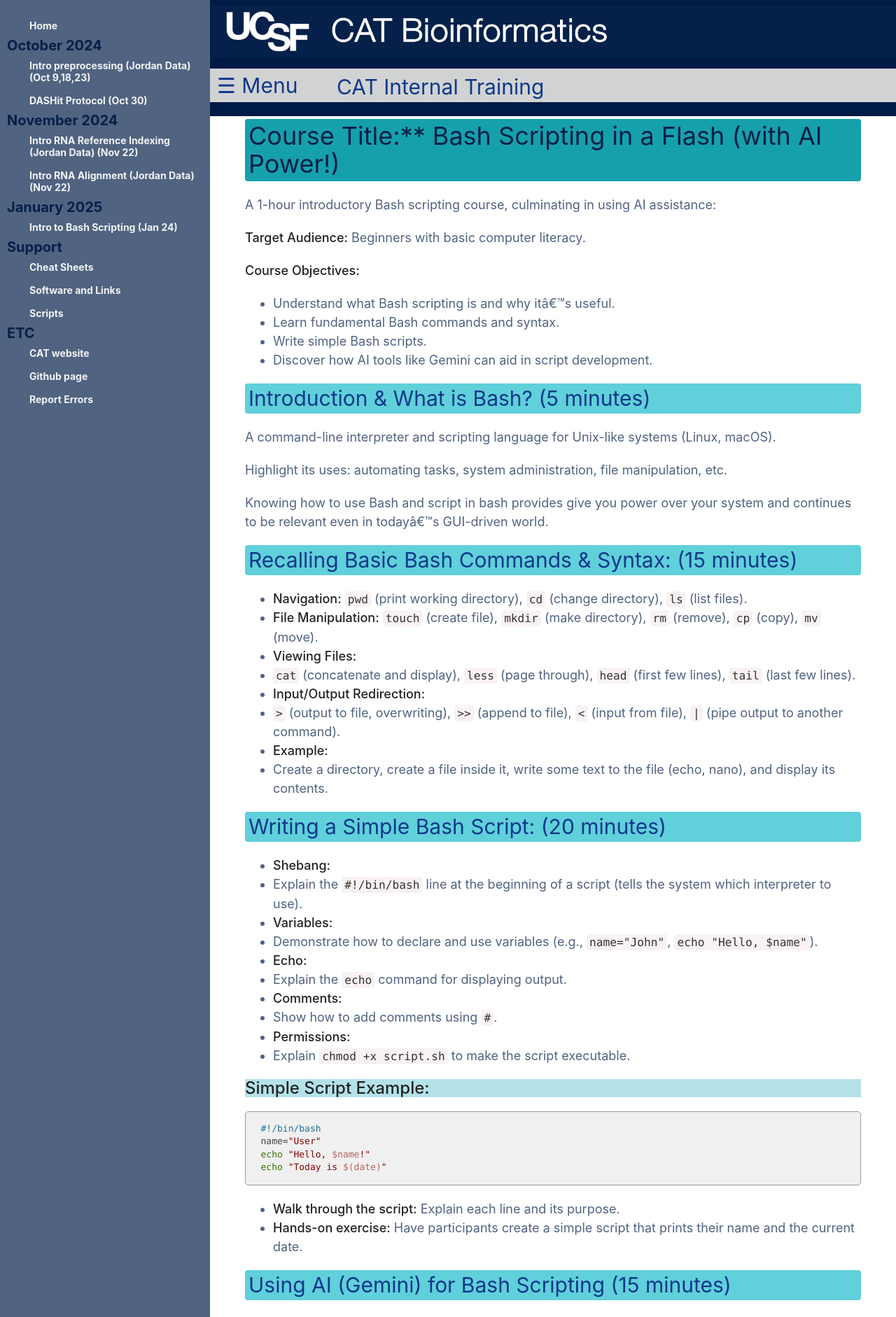
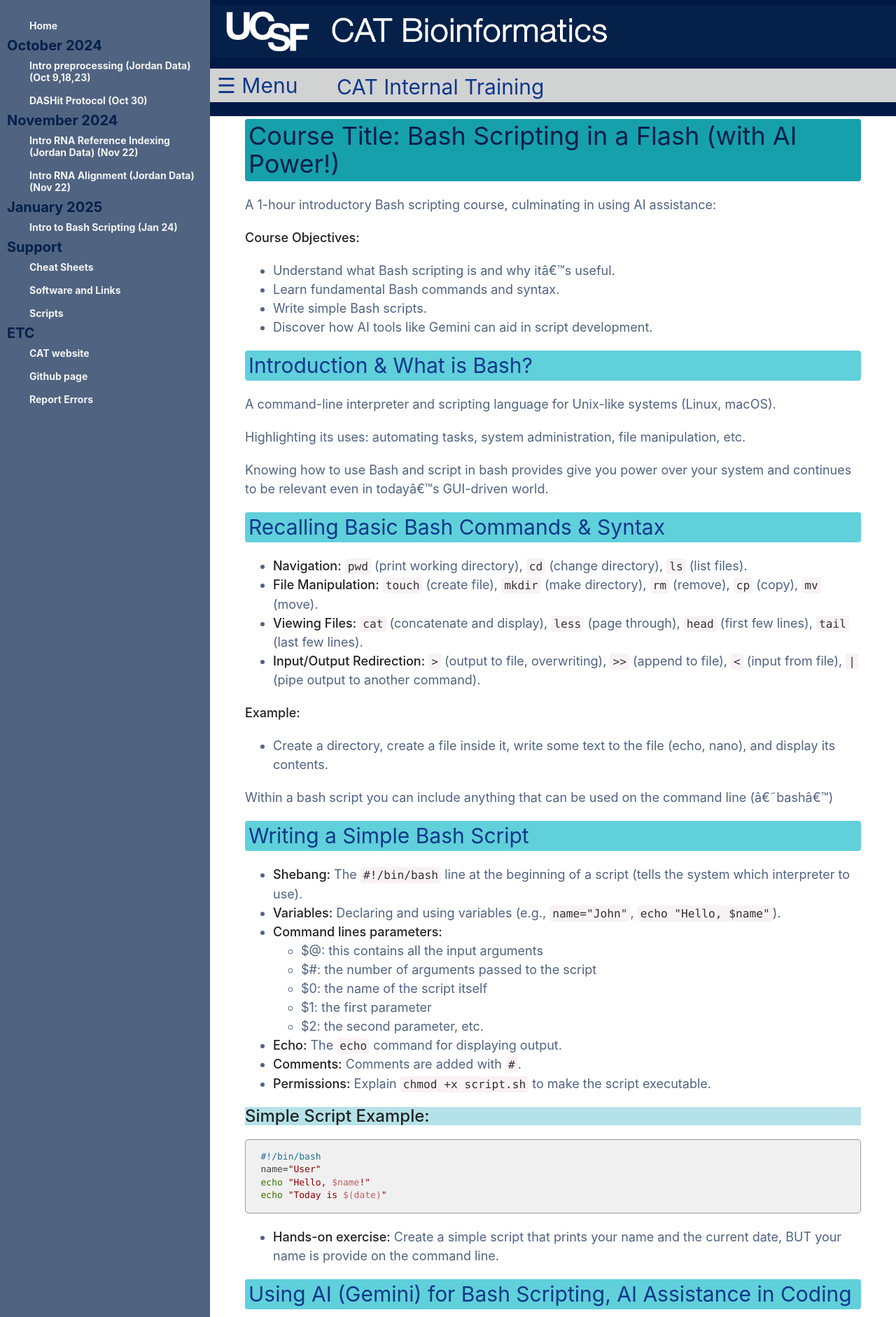
Before and after one commit to UCSF-CAT-Bioinformatics/CAT_Bioinfo_Training, a Jekyll site: the page built from intros/bashing.md, in a window 1280 px wide. Shown: the top 1882 px of the page at 70% size. Built offline with Jekyll 4.4.1, drawn with Linux system fonts in a browser that asks for light colours; our own code applies the rules of GitHub Pages for plain Markdown files; some of the changed text lies outside the part shown.

Commit message:
final push

````diff
--- a/intros/bashing.md
+++ b/intros/bashing.md
@@ -1,8 +1,6 @@
-# Course Title:** Bash Scripting in a Flash (with AI Power!)
+# Course Title: Bash Scripting in a Flash (with AI Power!)
 
 A 1-hour introductory Bash scripting course, culminating in using AI assistance:
-
-**Target Audience:** Beginners with basic computer literacy.
 
 **Course Objectives:**
 
@@ -11,40 +9,48 @@
 *   Write simple Bash scripts.
 *   Discover how AI tools like Gemini can aid in script development.
 
-
-## Introduction & What is Bash? (5 minutes)
+## Introduction & What is Bash?
 
 A command-line interpreter and scripting language for Unix-like systems (Linux, macOS).
 
-Highlight its uses: automating tasks, system administration, file manipulation, etc.
+Highlighting its uses: automating tasks, system administration, file manipulation, etc.
 
 Knowing how to use Bash and script in bash provides give you power over your system and continues to be relevant even in today's GUI-driven world.
 
-## Recalling Basic Bash Commands & Syntax: (15 minutes)
+## Recalling Basic Bash Commands & Syntax
 
 *   **Navigation:**
     `pwd` (print working directory), `cd` (change directory), `ls` (list files).
 *   **File Manipulation:**
     `touch` (create file), `mkdir` (make directory), `rm` (remove), `cp` (copy), `mv` (move).
 *   **Viewing Files:**
-*   `cat` (concatenate and display), `less` (page through), `head` (first few lines), `tail` (last few lines).
+    `cat` (concatenate and display), `less` (page through), `head` (first few lines), `tail` (last few lines).
 *   **Input/Output Redirection:**
-*   `>` (output to file, overwriting), `>>` (append to file), `<` (input from file), `|` (pipe output to another command).
-*   **Example:**
+    `>` (output to file, overwriting), `>>` (append to file), `<` (input from file), `|` (pipe output to another command).
+
+**Example:**
 *   Create a directory, create a file inside it, write some text to the file (echo, nano), and display its contents.
 
-## Writing a Simple Bash Script: (20 minutes)
+Within a bash script you can include anything that can be used on the command line ('bash')
+
+## Writing a Simple Bash Script
 
 *   **Shebang:**
-*   Explain the `#!/bin/bash` line at the beginning of a script (tells the system which interpreter to use).
+    The `#!/bin/bash` line at the beginning of a script (tells the system which interpreter to use).
 *   **Variables:**
-*   Demonstrate how to declare and use variables (e.g., `name="John"`, `echo "Hello, $name"`).
+    Declaring and using variables (e.g., `name="John"`, `echo "Hello, $name"`).
+*   **Command lines parameters:**
+    *   $@: this contains all the input arguments
+    *   $#: the number of arguments passed to the script
+    *   $0: the name of the script itself
+    *   $1: the first parameter
+    *   $2: the second parameter, etc.
 *   **Echo:**
-*   Explain the `echo` command for displaying output.
+    The `echo` command for displaying output.
 *   **Comments:**
-*   Show how to add comments using `#`.
+    Comments are added with `#`.
 *   **Permissions:**
-*   Explain `chmod +x script.sh` to make the script executable.
+    Explain `chmod +x script.sh` to make the script executable.
 
 ### **Simple Script Example:**
 
@@ -54,29 +60,94 @@
 echo "Hello, $name!"
 echo "Today is $(date)"
 ```
-*   **Walk through the script:** Explain each line and its purpose.
-*   **Hands-on exercise:** Have participants create a simple script that prints their name and the current date.
 
-## Using AI (Gemini) for Bash Scripting (15 minutes)
+*   **Hands-on exercise:** Create a simple script that prints your name and the current date, BUT your name is provide on the command line.
 
-*   **Introduce Gemini:** Explain how AI models like Gemini can assist in coding.
-*   **Demonstrate prompting Gemini:**
-    *   **Simple Task:** "Write a bash script to list all files in the current directory that are larger than 1MB."
-    *   **More Complex Task:** "Write a bash script that takes a directory as input and counts the number of files of each type (e.g., .txt, .pdf, .jpg) in that directory."
-*   **Analyze Gemini's output:**
-    *   Discuss the generated code, explaining its logic and syntax.
-    *   Show how to test and modify the code.
-    *   Emphasize the importance of understanding the generated code, not just blindly copying it.
-*   **Prompt Engineering Tips for Gemini:**
-    *   Be specific and descriptive in your prompts.
-    *   Provide context and examples if needed.
-    *   Iterate on your prompts based on the results.
-*   **Benefits of using AI for scripting:** Speed, discovering new methods, learning best practices.
-*   **Limitations:** AI may not always produce perfect code and requires human review.
+## Using AI (Gemini) for Bash Scripting, AI Assistance in Coding
+
+So we've learned the basics of Bash scripting. Now, let's talk about a powerful tool that can make our coding lives much easier: Artificial Intelligence, specifically models like Gemini, or ChatGPT.
+
+### What is Gemini?
+
+Gemini is a large language model, which means it's been trained on a massive amount of text and code. This allows it to understand human language and, importantly, programming languages like Bash.
+
+### How Gemini Helps with Coding - Code Generation
+
+One of the most useful things Gemini can do is generate code for you. Let's say you need a script to perform a specific task, but you're not quite sure how to write it. You can simply describe what you want in plain English, and Gemini can often generate the Bash code for you.
+
+**(Demonstration 1: Simple Task)**
+
+Let's try a simple example. I'll ask Gemini: "Write a Bash script to list all files in the current directory that are larger than 1MB."
+
+_Gemini generates the code. Example output might be similar to this, but will vary:_
+
+```bash
+#!/bin/bash
+
+find . -type f -size +1M -print
+```
+
+Okay, it gave us this code. Let's break it down. `find` is a command for searching files. `-type f` means we're looking for files. `-size +1M` means files larger than 1 megabyte. And `-print` tells it to display the results. Pretty neat, right?
+
+### How Gemini Helps with Coding - Code Explanation
+
+Gemini isn't just about generating code. It can also explain existing code. If you come across a Bash script and you're not sure what it does, you can give it to Gemini, and it can provide an explanation.
+
+**Demonstration 2: Code Explanation**
+
+Let's take a slightly more complex example. Let's say we have this script:
+
+_Lets take the following script:_
+
+```bash
+#!/bin/bash
+
+for file in *; do
+  if [[ -f "$file" ]]; then
+    size=$(wc -c < "$file")
+    echo "$file: $size bytes"
+  fi
+done
+```
+
+Now lets ask Gemini: "Explain this Bash script:" (paste the script).
+
+**Gemini provides an explanation, something like:**
+
+"This script iterates through all files in the current directory. For each file, it checks if it's a regular file (not a directory). If it is, it calculates the file size in bytes using `wc -c` and then prints the filename and its size."
+
+## How Gemini Helps with Coding - Code Improvement/Refactoring
+
+Another powerful feature is code improvement or refactoring. You can provide a script and ask Gemini to make it more efficient, readable, or to fix potential bugs.
+
+**Demonstration 3: Code Improvement - Example**
+
+Let's say we have the previous script, and we want to make it handle spaces in filenames correctly. We could ask Gemini: "Improve this Bash script to handle filenames with spaces:" (paste the script).
+
+Gemini might suggest quoting the `$file` variable in the `wc -c` command.
+
+## Prompt Engineering
+
+The key to getting good results from Gemini is *prompt engineering*. This means crafting your prompts effectively.
+
+*   **Be specific:** The more detail you give, the better the results.
+*   **Provide context:** If the task is related to a specific project, provide some background.
+*   **Iterate:** If the first result isn't perfect, rephrase your prompt and try again.
+
+## Important Considerations
+
+It's essential to understand that Gemini isn't a replacement for learning to code. It's a tool to assist you.
+
+*   **Review and Understand:** Always review the code Gemini generates. Make sure you understand how it works.
+*   **Testing:** Always test the generated code thoroughly.
+*   **Not Always Perfect:** Gemini may sometimes produce incorrect or suboptimal code.
+
+## Real Example within the CAT
+
+Lets create a run characteristic report!
 
 **Materials:**
 
-*   Slides (optional, but recommended for visual aids).
 *   Text editor (e.g., Nano, Vim, VS Code) for demonstrations.
 *   Access to a terminal (Linux/macOS or Windows Subsystem for Linux (WSL)).
 *   Internet access for demonstrating Gemini.
````
